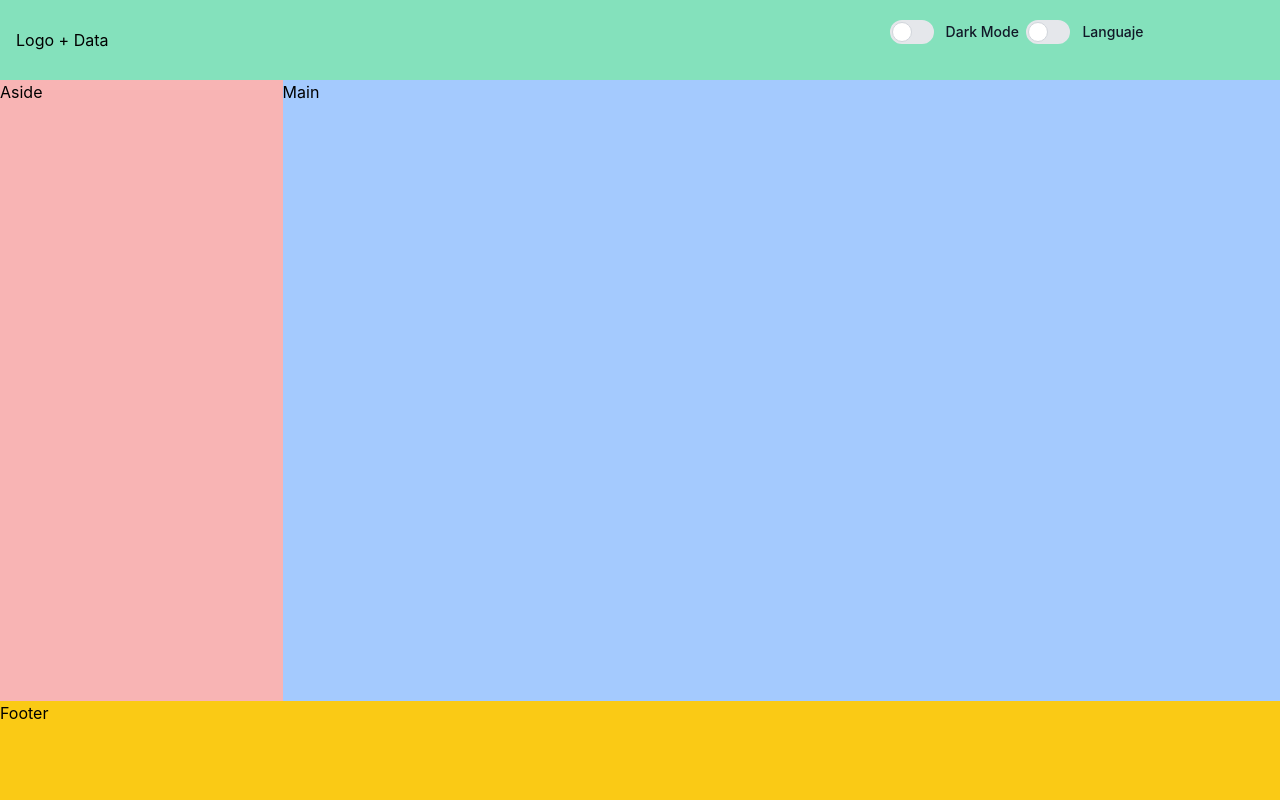
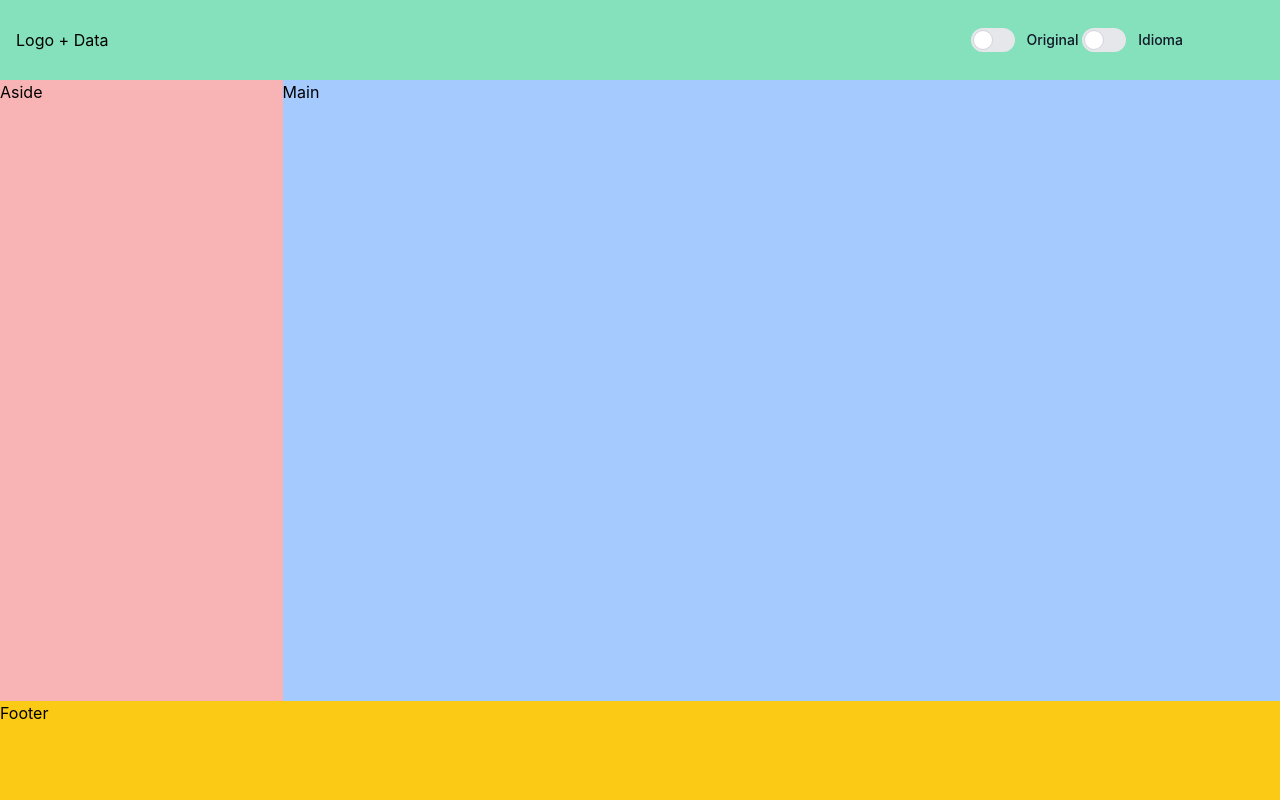
Before and after one commit to AEMatamoros/PorfolioV2, a React (Vite) app: page / in a window 1280 px wide. Shown: the top 800 px of the page. Built offline with nearby package versions, Linux system fonts and the light colour scheme.

Commit message:
Changed Togle Logic, make custom hooks and added redux to manage the states

```diff
--- a/src/App.tsx
+++ b/src/App.tsx
@@ -1,12 +1,18 @@
 import React from "react";
 import { useSelector, useDispatch } from "react-redux";
 import { RootState } from "./store/store";
-import DarkModeHook from "./hooks/DarkModeHook";
+//Custom Hooks
+import SelecThemeHook from "./hooks/SelectThemeHook";
+import SelectLanguajeHook from "./hooks/SelectLanguajeHook";
 
 import { decrement, increment } from "./slices/counterSlice";
 
 export default function App() {
-  let { wrapperRef, handleTheme } = DarkModeHook();
+  //Theme
+  let { wrapperRef, handleTheme, currentTheme } = SelecThemeHook();
+
+  //Languaje
+  let { currentLanguaje: texts, handleLanguaje } = SelectLanguajeHook();
 
   const count = useSelector((state: RootState) => state.counter.value);
   const dispatch = useDispatch();
@@ -20,7 +26,7 @@ export default function App() {
             <div className="header-end">
               <label
                 htmlFor="toggle-darkmode"
-                className="flex items-center cursor-pointer relative mb-4"
+                className="flex items-center cursor-pointer relative"
               >
                 <input
                   type="checkbox"
@@ -30,22 +36,26 @@ export default function App() {
                 />
                 <div className="toggle-bg bg-gray-200 border-2 border-gray-200 h-6 w-11 rounded-full"></div>
                 <span className="ml-3 text-gray-900 text-sm font-medium dark:text-white">
-                  Dark Mode &nbsp;
+                  {currentTheme !== "dark"
+                    ? texts.labels.themeLight
+                    : texts.labels.themeDark}
+                  &nbsp;
                 </span>
               </label>
 
               <label
                 htmlFor="toggle-languaje"
-                className="flex items-center cursor-pointer relative mb-4"
+                className="flex items-center cursor-pointer relative"
               >
                 <input
                   type="checkbox"
                   id="toggle-languaje"
                   className="sr-only"
+                  onChange={handleLanguaje}
                 />
                 <div className="toggle-bg bg-gray-200 border-2 border-gray-200 h-6 w-11 rounded-full"></div>
                 <span className="ml-3 text-gray-900 text-sm font-medium dark:text-white">
-                  Languaje
+                  {texts.labels.languaje}
                 </span>
               </label>
             </div>
--- a/src/hooks/DarkModeHook.tsx
+++ /dev/null
@@ -1,15 +0,0 @@
-import { useRef } from "react";
-
-export default function DarkModeHook() {
-  const wrapperRef = useRef<HTMLDivElement>(null);
-
-  const handleTheme = () => {
-    wrapperRef.current?.classList.contains("dark")
-      ? wrapperRef.current?.classList.remove("dark")
-      : wrapperRef.current?.classList.add("dark");
-  };
-  return {
-    wrapperRef,
-    handleTheme,
-  };
-}
--- /dev/null
+++ b/src/hooks/SelectLanguajeHook.tsx
@@ -0,0 +1,18 @@
+import React from "react";
+import { useSelector, useDispatch } from "react-redux";
+import { ESlabels } from "../languajes/ES";
+import { ENlabels } from "../languajes/EN";
+import { RootState } from "../store/store";
+import { changeLenguaje } from "../slices/languajeSlice";
+
+export default function SelectLanguajeHook() {
+  const currentLanguaje = useSelector((state: RootState) => state.languaje);
+  const dispatch = useDispatch();
+
+  const handleLanguaje = () => {
+    currentLanguaje.type !== "ES"
+      ? dispatch(changeLenguaje({ type: "ES", labels: ESlabels }))
+      : dispatch(changeLenguaje({ type: "EN", labels: ENlabels }));
+  };
+  return { currentLanguaje, handleLanguaje };
+}
--- /dev/null
+++ b/src/hooks/SelectThemeHook.tsx
@@ -0,0 +1,26 @@
+import { useRef } from "react";
+import { useSelector, useDispatch } from "react-redux";
+import { RootState } from "../store/store";
+import { changeTheme } from "../slices/uiSlice";
+
+export default function SelectThemeHook() {
+  const currentTheme = useSelector((state: RootState) => state.ui.value);
+  const dispatch = useDispatch();
+
+  const wrapperRef = useRef<HTMLDivElement>(null);
+
+  const handleTheme = () => {
+    if (wrapperRef.current?.classList.contains("dark")) {
+      wrapperRef.current?.classList.remove("dark");
+      dispatch(changeTheme("original"));
+    } else {
+      wrapperRef.current?.classList.add("dark");
+      dispatch(changeTheme("dark"));
+    }
+  };
+  return {
+    wrapperRef,
+    handleTheme,
+    currentTheme,
+  };
+}
--- /dev/null
+++ b/src/languajes/EN.ts
@@ -0,0 +1,5 @@
+export const ENlabels = {
+  themeDark: "Dark",
+  themeLight: "Light",
+  languaje: "Languaje"
+};
--- /dev/null
+++ b/src/languajes/ES.ts
@@ -0,0 +1,6 @@
+export const ESlabels = {
+  themeDark: "Oscuro",
+  themeLight: "Original",
+  languaje: "Idioma"
+
+};
--- a/src/main.scss
+++ b/src/main.scss
@@ -37,8 +37,11 @@ html{
   width: 70%;
 }
 .header-end{
+  padding: 1rem;
   width: 30%;
   display: flex;
+  justify-content: center;
+  align-items: center;
 }
 
 .main-aside{
--- a/src/slices/counterSlice.ts
+++ b/src/slices/counterSlice.ts
@@ -14,10 +14,6 @@ export const counterSlice = createSlice({
   initialState,
   reducers: {
     increment: (state) => {
-      // Redux Toolkit allows us to write "mutating" logic in reducers. It
-      // doesn't actually mutate the state because it uses the Immer library,
-      // which detects changes to a "draft state" and produces a brand new
-      // immutable state based off those changes
       state.value += 1
     },
     decrement: (state) => {
--- /dev/null
+++ b/src/slices/languajeSlice.ts
@@ -0,0 +1,30 @@
+import { createSlice } from '@reduxjs/toolkit';
+import type { PayloadAction } from '@reduxjs/toolkit';
+
+import { ESlabels } from '../languajes/ES';
+
+export interface iTexts {
+    type:string,
+    labels:any
+}
+
+const initialState : iTexts = {
+    type: "ES", labels: ESlabels
+}
+
+export const languajeSlice = createSlice({
+    name: 'languaje',
+    initialState,
+    reducers: {
+        changeLenguaje: (state, action: PayloadAction<iTexts>) => {
+
+            return state = action.payload;
+
+        }
+    },
+  })
+
+  // Action creators are generated for each case reducer function
+  export const { changeLenguaje } = languajeSlice.actions
+
+  export default languajeSlice.reducer
--- /dev/null
+++ b/src/slices/uiSlice.ts
@@ -0,0 +1,25 @@
+import { createSlice } from '@reduxjs/toolkit'
+import type { PayloadAction } from '@reduxjs/toolkit'
+
+export interface iTheme {
+  value: string
+}
+
+const initialState: iTheme = {
+  value: "original",
+}
+
+export const themeSlice = createSlice({
+  name: 'theme',
+  initialState,
+  reducers: {
+    changeTheme: (state, action: PayloadAction<string>) => {
+      state.value = action.payload;
+    },
+  },
+})
+
+// Action creators are generated for each case reducer function
+export const { changeTheme } = themeSlice.actions
+
+export default themeSlice.reducer
--- a/src/store/store.ts
+++ b/src/store/store.ts
@@ -1,8 +1,12 @@
 import { configureStore } from '@reduxjs/toolkit'
 import counterReducer from '../slices/counterSlice'
+import uiReducer from '../slices/uiSlice';
+import languajeReducer from '../slices/languajeSlice';
 
 export const store = configureStore({
   reducer: {
+    ui:uiReducer,
+    languaje: languajeReducer,
     counter: counterReducer,
   },
 })
```
